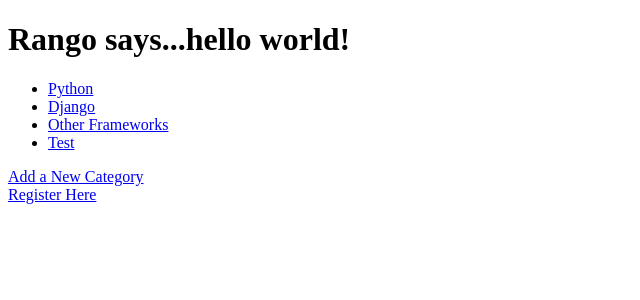
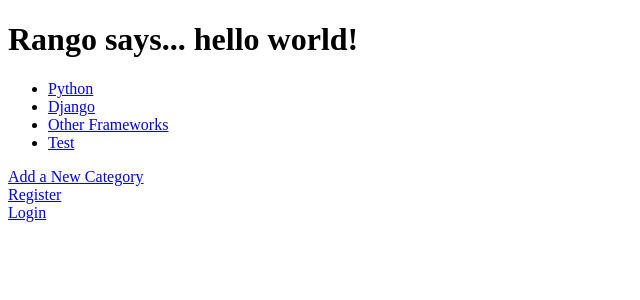
Before and after one commit to shawdon/django-learning, a Django app: page /rango/ in a window 1280 px wide. Shown: the top 300 px of the page, without its empty margins (0-640 px from the left). Run offline with Django 3.2, Linux system fonts and the light colour scheme; data comes from the database, SQL or seed files in the repository; both versions use the stored data as it was after the commit.

Commit message:
add login functionality

```diff
--- a/rango/urls.py
+++ b/rango/urls.py
@@ -7,5 +7,6 @@
     url(r'^add_category/$', views.add_category, name='add_category'),
     url(r'^category/(?P<category_name_slug>[\w\-]+)/add_page/$', views.add_page, name='add_page'),
     url(r'^category/(?P<category_name_slug>[\w\-]+)/$', views.category, name='category'),
-    url(r'^register/$', views.register, name='register'), # ADD NEW PATTERN!
+    url(r'^register/$', views.register, name='register'),
+    url(r'^login/$', views.user_login, name='login'),
     )
--- a/rango/views.py
+++ b/rango/views.py
@@ -1,10 +1,11 @@
 from django.shortcuts import render
 
 # Create your views here.
-from django.http import HttpResponse
+from django.http import HttpResponse, HttpResponseRedirect
 from rango.models import Category, Page
 from rango.forms import CategoryForm, PageForm
 from rango.forms import UserForm, UserProfileForm
+from django.contrib.auth import authenticate, login
 
 def index(request):
 	# Query the database for a list of ALL categories currently stored.
@@ -159,3 +160,44 @@
     return render(request,
             'rango/register.html',
             {'user_form': user_form, 'profile_form': profile_form, 'registered': registered} )
+
+def user_login(request):
+
+    # If the request is a HTTP POST, try to pull out the relevant information.
+    if request.method == 'POST':
+        # Gather the username and password provided by the user.
+        # This information is obtained from the login form.
+                # We use request.POST.get('<variable>') as opposed to request.POST['<variable>'],
+                # because the request.POST.get('<variable>') returns None, if the value does not exist,
+                # while the request.POST['<variable>'] will raise key error exception
+        username = request.POST.get('username')
+        password = request.POST.get('password')
+
+        # Use Django's machinery to attempt to see if the username/password
+        # combination is valid - a User object is returned if it is.
+        user = authenticate(username=username, password=password)
+
+        # If we have a User object, the details are correct.
+        # If None (Python's way of representing the absence of a value), no user
+        # with matching credentials was found.
+        if user:
+            # Is the account active? It could have been disabled.
+            if user.is_active:
+                # If the account is valid and active, we can log the user in.
+                # We'll send the user back to the homepage.
+                login(request, user)
+                return HttpResponseRedirect('/rango/')
+            else:
+                # An inactive account was used - no logging in!
+                return HttpResponse("Your Rango account is disabled.")
+        else:
+            # Bad login details were provided. So we can't log the user in.
+            print "Invalid login details: {0}, {1}".format(username, password)
+            return HttpResponse("Invalid login details supplied.")
+
+    # The request is not a HTTP POST, so display the login form.
+    # This scenario would most likely be a HTTP GET.
+    else:
+        # No context variables to pass to the template system, hence the
+        # blank dictionary object...
+        return render(request, 'rango/login.html', {})
--- a/templates/rango/index.html
+++ b/templates/rango/index.html
@@ -5,7 +5,11 @@
     </head>
 
     <body>
-        <h1>Rango says...hello world!</h1>
+        {% if user.is_authenticated %}
+        <h1>Rango says... hello {{ user.username }}!</h1>
+        {% else %}
+        <h1>Rango says... hello world!</h1>
+        {% endif %}
 
         {% if categories %}
             <ul>
@@ -19,7 +23,8 @@
         {% endif %}
 
         <a href="/rango/add_category/">Add a New Category</a><br />
-        <a href="/rango/register/">Register Here</a>
+        <a href="/rango/register/">Register</a><br />
+        <a href="/rango/login/">Login</a>
         <!-- <a href="/rango/about/">About</a> -->
     </body>
 </html>
```
Also changed, not shown: templates/rango/login.html (added, +22 -0 lines), db.sqlite3.
